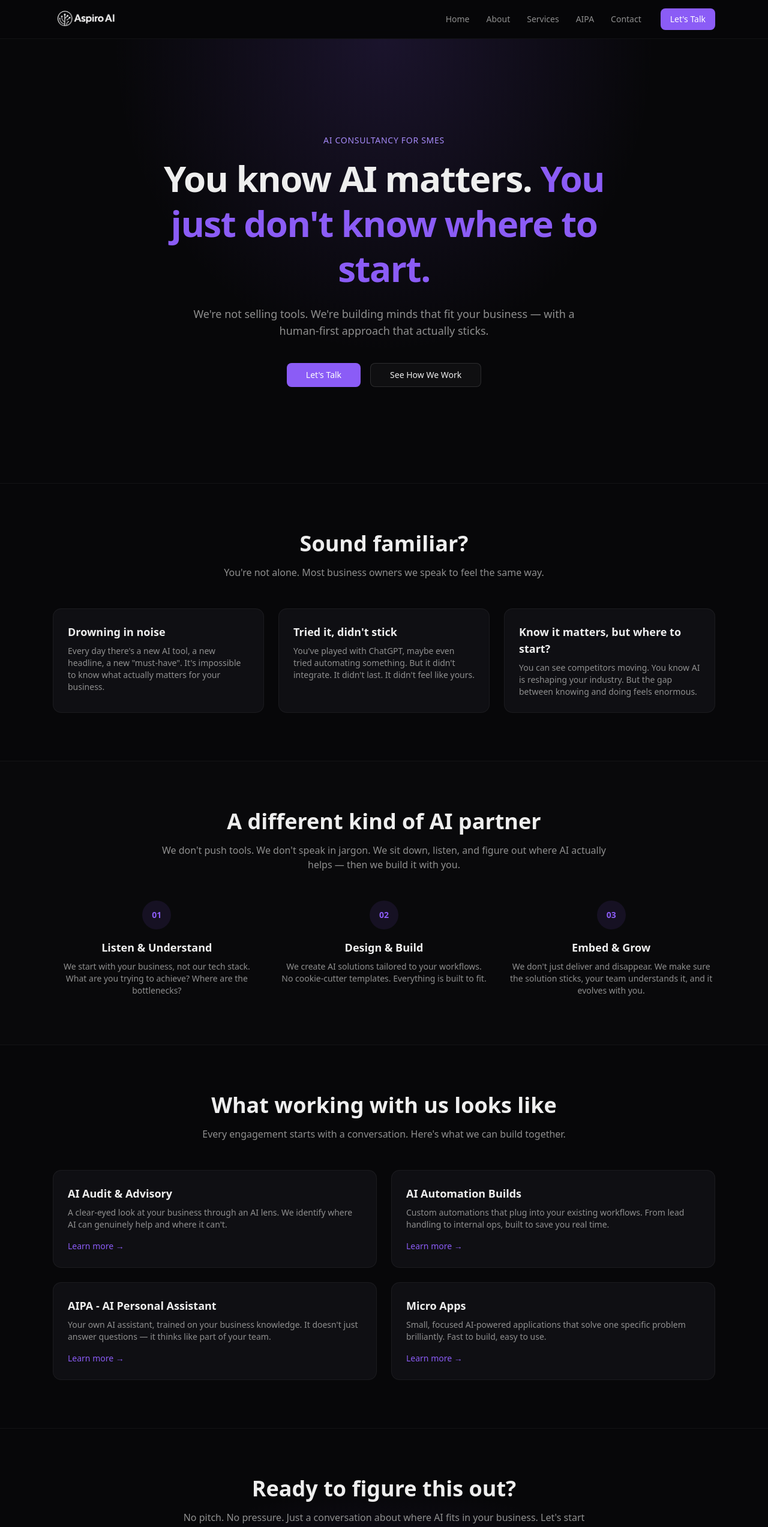
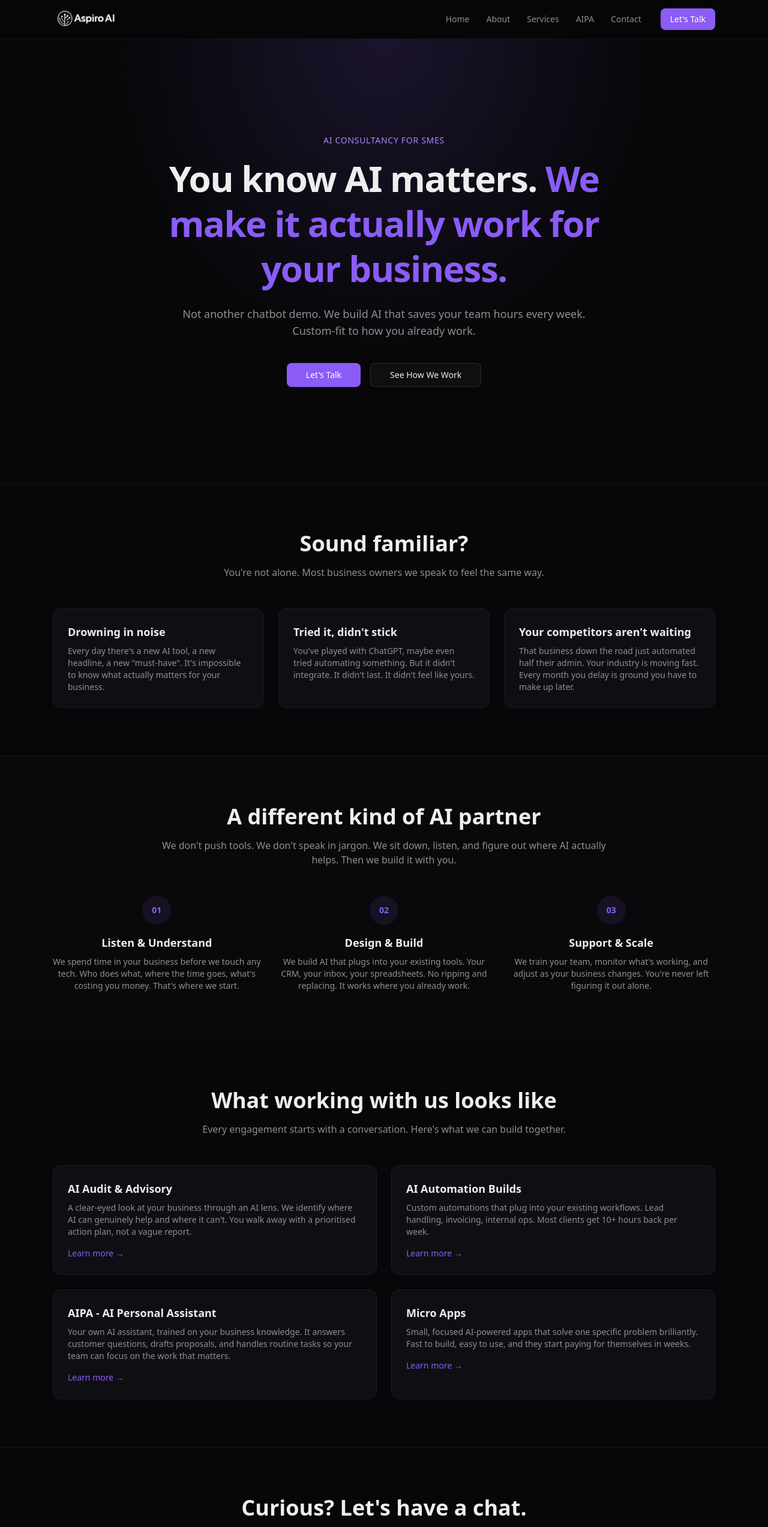
Before and after one commit to Nexx-Ai/aspiro-website, a Next.js app: page / in a window 1280 px wide. Shown: the top 2545 px of the page at 60% size. Built offline with nearby package versions, Linux system fonts and the light colour scheme.

Commit message:
Rewrite homepage copy - clearer, more direct
Co-Authored-By: Claude Opus 4.6 <noreply@anthropic.com>

```diff
--- a/src/app/page.tsx
+++ b/src/app/page.tsx
@@ -14,11 +14,11 @@ export default function Home() {
             </p>
             <h1 className="text-4xl font-bold leading-tight tracking-tight sm:text-5xl lg:text-6xl">
               You know AI matters.{" "}
-              <span className="text-purple">You just don&apos;t know where to start.</span>
+              <span className="text-purple">We make it actually work for your business.</span>
             </h1>
             <p className="mx-auto mt-6 max-w-2xl text-lg text-muted-foreground">
-              We&apos;re not selling tools. We&apos;re building minds that fit your
-              business &mdash; with a human-first approach that actually sticks.
+              Not another chatbot demo. We build AI that saves your team hours
+              every week. Custom-fit to how you already work.
             </p>
             <div className="mt-10 flex flex-col items-center gap-4 sm:flex-row sm:justify-center">
               <Button
@@ -65,9 +65,9 @@ export default function Home() {
                   "You've played with ChatGPT, maybe even tried automating something. But it didn't integrate. It didn't last. It didn't feel like yours.",
               },
               {
-                title: "Know it matters, but where to start?",
+                title: "Your competitors aren't waiting",
                 description:
-                  "You can see competitors moving. You know AI is reshaping your industry. But the gap between knowing and doing feels enormous.",
+                  "That business down the road just automated half their admin. Your industry is moving fast. Every month you delay is ground you have to make up later.",
               },
             ].map((item) => (
               <div
@@ -93,7 +93,7 @@ export default function Home() {
             </h2>
             <p className="mt-4 text-muted-foreground">
               We don&apos;t push tools. We don&apos;t speak in jargon. We sit down, listen,
-              and figure out where AI actually helps &mdash; then we build it with you.
+              and figure out where AI actually helps. Then we build it with you.
             </p>
           </div>
           <div className="mt-12 grid gap-8 sm:grid-cols-3">
@@ -102,19 +102,19 @@ export default function Home() {
                 step: "01",
                 title: "Listen & Understand",
                 description:
-                  "We start with your business, not our tech stack. What are you trying to achieve? Where are the bottlenecks?",
+                  "We spend time in your business before we touch any tech. Who does what, where the time goes, what's costing you money. That's where we start.",
               },
               {
                 step: "02",
                 title: "Design & Build",
                 description:
-                  "We create AI solutions tailored to your workflows. No cookie-cutter templates. Everything is built to fit.",
+                  "We build AI that plugs into your existing tools. Your CRM, your inbox, your spreadsheets. No ripping and replacing. It works where you already work.",
               },
               {
                 step: "03",
-                title: "Embed & Grow",
+                title: "Support & Scale",
                 description:
-                  "We don't just deliver and disappear. We make sure the solution sticks, your team understands it, and it evolves with you.",
+                  "We train your team, monitor what's working, and adjust as your business changes. You're never left figuring it out alone.",
               },
             ].map((item) => (
               <div key={item.step} className="text-center">
@@ -147,25 +147,25 @@ export default function Home() {
               {
                 title: "AI Audit & Advisory",
                 description:
-                  "A clear-eyed look at your business through an AI lens. We identify where AI can genuinely help and where it can't.",
+                  "A clear-eyed look at your business through an AI lens. We identify where AI can genuinely help and where it can't. You walk away with a prioritised action plan, not a vague report.",
                 href: "/services",
               },
               {
                 title: "AI Automation Builds",
                 description:
-                  "Custom automations that plug into your existing workflows. From lead handling to internal ops, built to save you real time.",
+                  "Custom automations that plug into your existing workflows. Lead handling, invoicing, internal ops. Most clients get 10+ hours back per week.",
                 href: "/services",
               },
               {
                 title: "AIPA - AI Personal Assistant",
                 description:
-                  "Your own AI assistant, trained on your business knowledge. It doesn't just answer questions \u2014 it thinks like part of your team.",
+                  "Your own AI assistant, trained on your business knowledge. It answers customer questions, drafts proposals, and handles routine tasks so your team can focus on the work that matters.",
                 href: "/aipa",
               },
               {
                 title: "Micro Apps",
                 description:
-                  "Small, focused AI-powered applications that solve one specific problem brilliantly. Fast to build, easy to use.",
+                  "Small, focused AI-powered apps that solve one specific problem brilliantly. Fast to build, easy to use, and they start paying for themselves in weeks.",
                 href: "/services",
               },
             ].map((service) => (
@@ -195,11 +195,11 @@ export default function Home() {
         <div className="relative mx-auto max-w-6xl px-4 py-20 sm:px-6">
           <div className="mx-auto max-w-2xl text-center">
             <h2 className="text-3xl font-bold sm:text-4xl">
-              Ready to figure this out?
+              Curious? Let&apos;s have a chat.
             </h2>
             <p className="mt-4 text-muted-foreground">
-              No pitch. No pressure. Just a conversation about where AI fits
-              in your business. Let&apos;s start there.
+              30 minutes, no pitch, no obligation. Just an honest conversation
+              about what AI could do for your business. Worst case, you leave with a few good ideas.
             </p>
             <Button
               asChild
```
